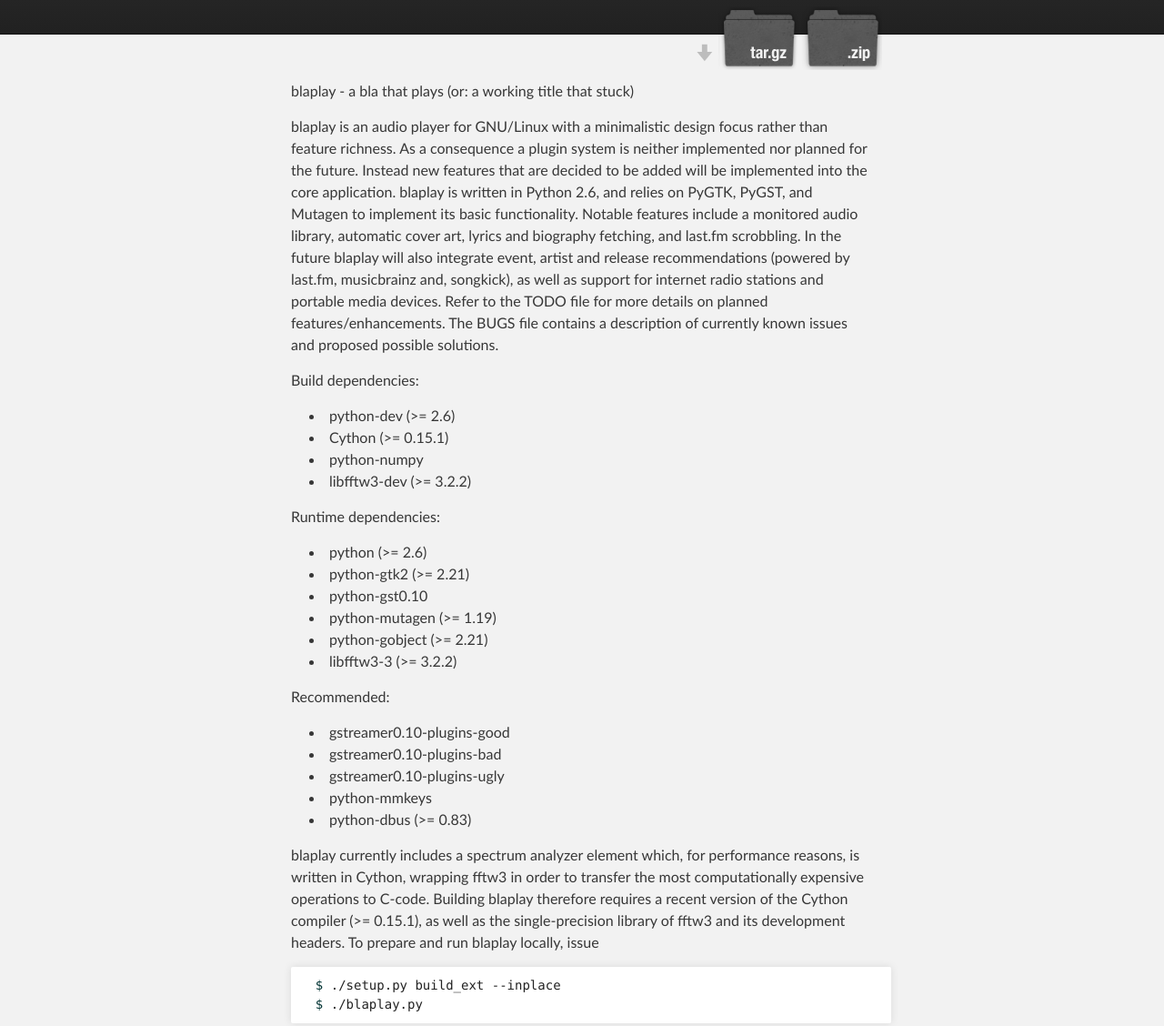
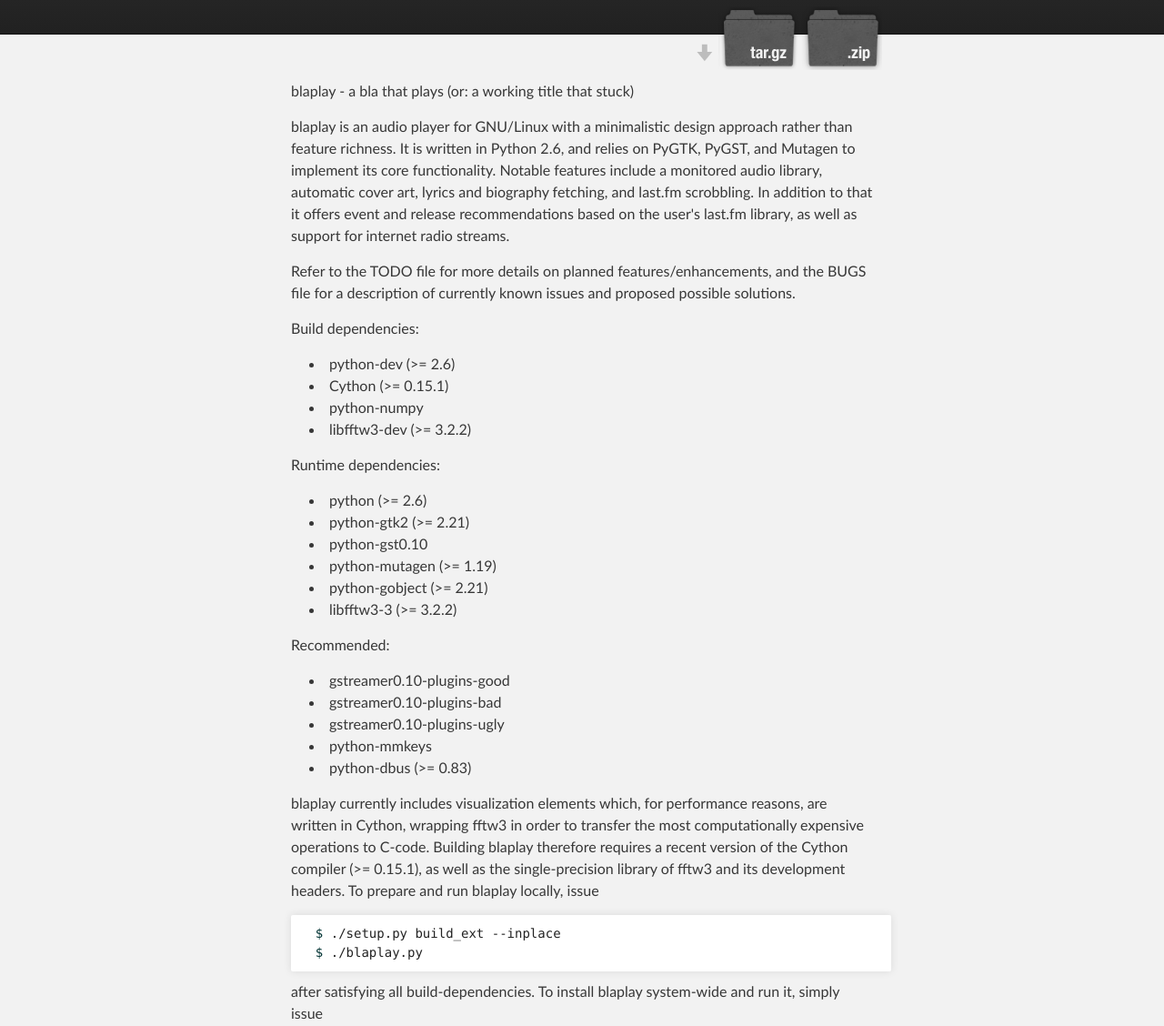
Before and after one commit to nkoep/blaplay, a plain HTML site: page index.html in a window 1280 px wide. Shown: the part 172-1300 px from the top of the page at 91% size. Drawn offline with Linux system fonts and the light colour scheme.

```diff
--- a/index.html
+++ b/index.html
@@ -33,18 +33,17 @@
       <section id="main_content" class="inner">
         <p>blaplay - a bla that plays (or: a working title that stuck)</p>
 
-<p>blaplay is an audio player for GNU/Linux with a minimalistic design focus
-rather than feature richness. As a consequence a plugin system is neither
-implemented nor planned for the future. Instead new features that are decided
-to be added will be implemented into the core application. blaplay is written
-in Python 2.6, and relies on PyGTK, PyGST, and Mutagen to implement its basic
-functionality. Notable features include a monitored audio library, automatic
-cover art, lyrics and biography fetching, and last.fm scrobbling. In the future
-blaplay will also integrate event, artist and release recommendations (powered
-by last.fm, musicbrainz and, songkick), as well as support for internet radio
-stations and portable media devices. Refer to the TODO file for more details on
-planned features/enhancements. The BUGS file contains a description of
-currently known issues and proposed possible solutions.</p>
+<p>blaplay is an audio player for GNU/Linux with a minimalistic design approach
+rather than feature richness. It is written in Python 2.6, and relies on PyGTK,
+PyGST, and Mutagen to implement its core functionality. Notable features
+include a monitored audio library, automatic cover art, lyrics and biography
+fetching, and last.fm scrobbling. In addition to that it offers event and
+release recommendations based on the user's last.fm library, as well as support
+for internet radio streams.</p>
+
+<p>Refer to the TODO file for more details on planned features/enhancements, and
+the BUGS file for a description of currently known issues and proposed possible
+solutions.</p>
 
 <p>Build dependencies:</p>
 
@@ -70,8 +69,8 @@
 <li>gstreamer0.10-plugins-ugly</li>
 <li>python-mmkeys</li>
 <li>python-dbus (&gt;= 0.83)</li>
-</ul><p>blaplay currently includes a spectrum analyzer element which, for performance
-reasons, is written in Cython, wrapping fftw3 in order to transfer the most
+</ul><p>blaplay currently includes visualization elements which, for performance
+reasons, are written in Cython, wrapping fftw3 in order to transfer the most
 computationally expensive operations to C-code. Building blaplay therefore
 requires a recent version of the Cython compiler (&gt;= 0.15.1), as well as the
 single-precision library of fftw3 and its development headers. To prepare and
```
Also changed, not shown: params.json (+1 -1 lines).
